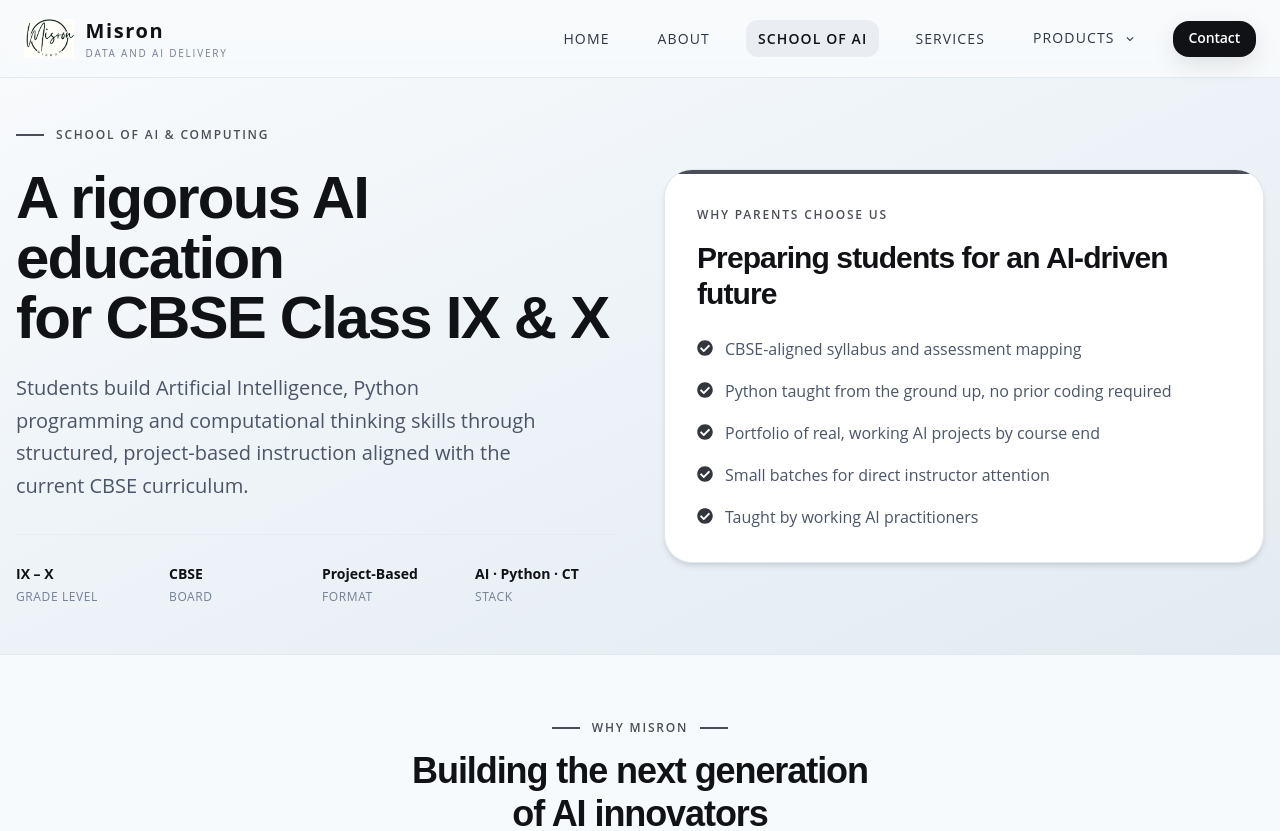
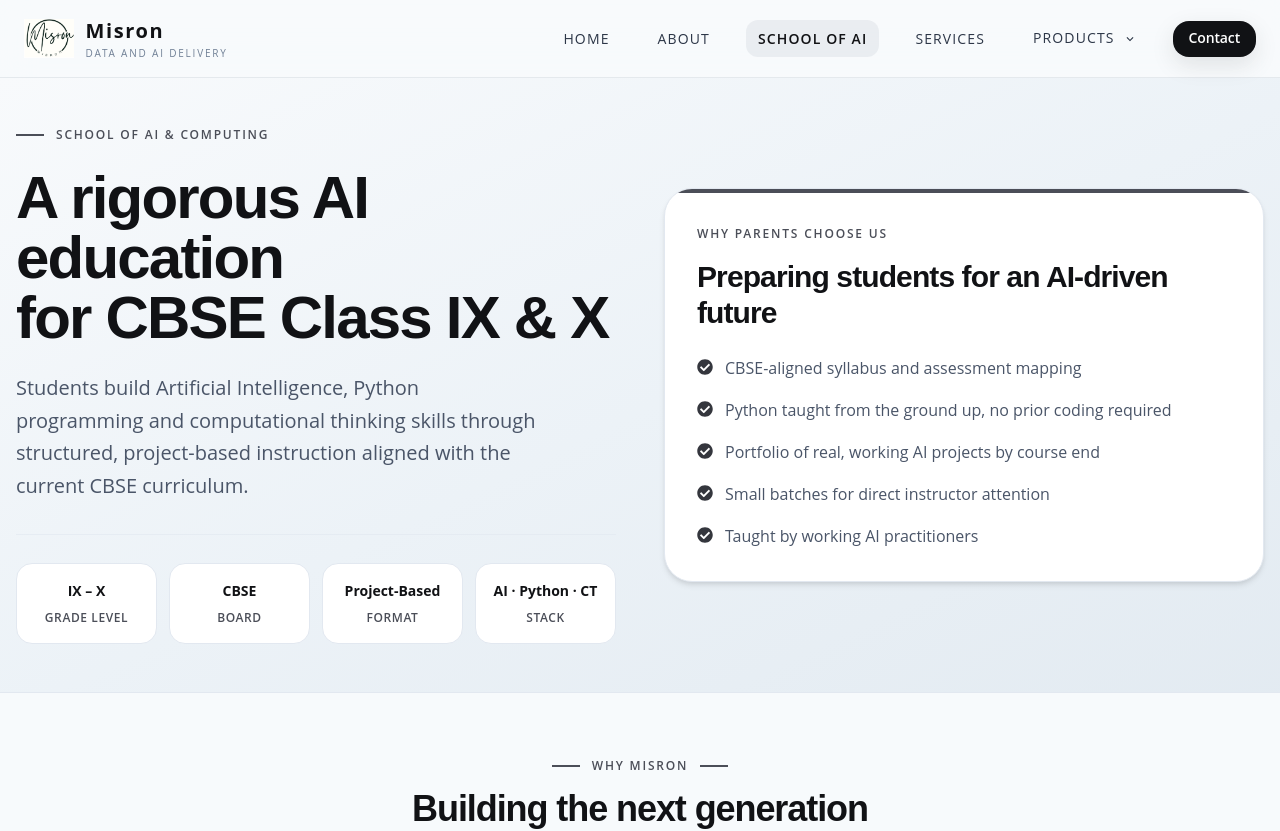
Before and after one commit to ambarishg/misron, a React (Vite) app: page /schoolofai in a window 1280 px wide. Shown: the top 831 px of the page. Built offline with nearby package versions, Linux system fonts and the light colour scheme.

Commit message:
UX changes

```diff
--- a/src/pages/SchoolOfAI.jsx
+++ b/src/pages/SchoolOfAI.jsx
@@ -122,23 +122,33 @@ export default function SchoolOfAI() {
 
             <SimpleGrid columns={4} spacing={3} pt={1}>
               {stats.map((s) => (
-                <VStack key={s.label} align="start" spacing={1}>
+                <Box
+                  key={s.label}
+                  bg={cardBg}
+                  border="1px solid"
+                  borderColor={borderColor}
+                  rounded="lg"
+                  p={4}
+                  textAlign="center"
+                >
                   <Text
-                    fontSize={{ base: "xs", md: "sm" }}
+                    fontSize={{ base: "sm", md: "base" }}
                     fontWeight="700"
                     color={heroText}
+                    mb={2}
                   >
                     {s.value}
                   </Text>
                   <Text
                     fontSize="xs"
-                    color="gray.500"
+                    color={sectionLabel}
                     textTransform="uppercase"
                     letterSpacing="0.05em"
+                    fontWeight="600"
                   >
                     {s.label}
                   </Text>
-                </VStack>
+                </Box>
               ))}
             </SimpleGrid>
           </Stack>
```
